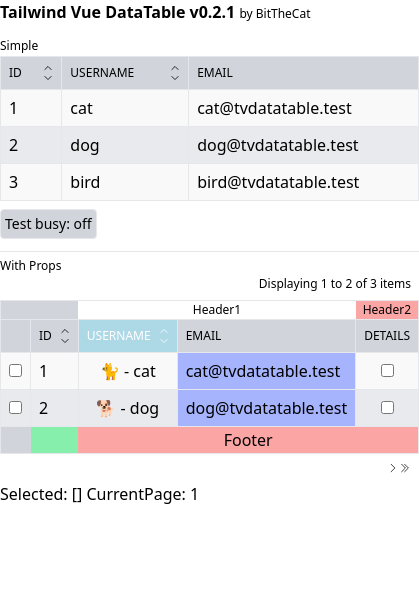
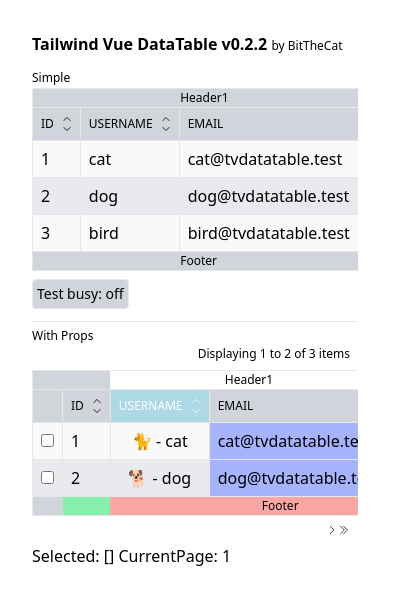
Before and after one commit to BitTheCat/tailwind-vue-data-table, a Vue app: page / in a window 390 px wide. Shown: the top 604 px of the page, 419 px wide, since content can reach past the window. Built offline with nearby package versions, Linux system fonts and the light colour scheme.

Commit message:
added overflow-hidden for responsive table v0.2.2

```diff
--- a/dev/App.vue
+++ b/dev/App.vue
@@ -1,17 +1,13 @@
 <template>
-  <div class="pb-36">
-    <div class="flex max-w-2xl mx-auto mb-10 space-x-4 sm:mt-10">
-      <div class="flex flex-col flex-grow">
+    <div class="py-8 px-8">
         <div class="font-semibold mb-2">
-            Tailwind Vue DataTable v0.2.1
+            Tailwind Vue DataTable v0.2.2
             <span class="text-xs font-light">by BitTheCat</span>
         </div>
         <div>
             <router-view />
         </div>
-      </div>
     </div>
-  </div>
 </template>
 
 <script>
--- a/dev/TableShow.vue
+++ b/dev/TableShow.vue
@@ -2,6 +2,7 @@
     <div>
         <div class="mb-3">
             <span class="text-xs"> Simple </span>
+
             <TVTable
                 ref="tvtTableSimple"
                 :items="cloneItems"
@@ -10,7 +11,23 @@
                 :spinner-class="'text-red-500'"
                 @check-row="checkRow"
                 @row-clicked="checkRow"
-            />
+            >
+                <template #header-row>
+                    <tr>
+                        <td colspan="2" />
+                        <td colspan="1">Header1</td>
+                    </tr>
+                </template>
+
+
+                <template #footer-row>
+                    <tr>
+                        <td colspan="1" />
+                        <td colspan="1" />
+                        <td colspan="1">Footer</td>
+                    </tr>
+                </template>
+            </TVTable>
 
             <input class="border mt-2 p-1 rounded bg-gray-300 text-sm" type="button" :value="`Test busy: ${busy ? 'on' : 'off' }`" @click="busy = !busy" />
         </div>
--- a/package.json
+++ b/package.json
@@ -1,6 +1,6 @@
 {
     "name": "@bitthecat/tailwind-vue-data-table",
-    "version": "0.2.1",
+    "version": "0.2.2",
     "keywords": [
         "tailwindcss",
         "vue",
--- a/src/components/TVTable.vue
+++ b/src/components/TVTable.vue
@@ -3,9 +3,8 @@
         <span>Displaying {{ fromRow + 1 }} to {{ toRow }} of {{ totalRows }} items</span>
     </div>
 
-
-    <div class="overflow-x-auto ">
-        <table ref="TVTABLE" class="min-w-full">
+    <div class="overflow-auto">
+        <table ref="TVTABLE" class="overflow-hidden min-w-full">
             <thead class="bg-gray-300 text-xs border divide-x divide-y">
                 <slot v-if="slots['header-row']" name="header-row" />
                 <tr class="divide-x divide-y">
@@ -109,7 +108,9 @@
                     </tr>
                 </template>
             </tbody>
-            <tfoot class="bg-gray-300 border divide-x divide-y">
+            <tfoot
+                class="text-xs bg-gray-300 border divide-x divide-y"
+            >
                 <slot v-if="slots['footer-row']" name="footer-row" />
             </tfoot>
         </table>
```
